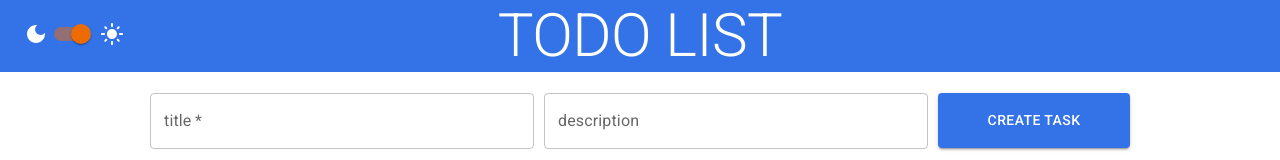
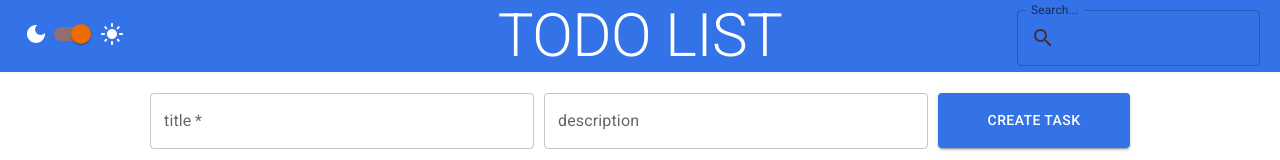
Before and after one commit to ShustovaElena/todo-list, a React (Create React App) app: page / in a window 1280 px wide. Shown: the top 160 px of the page. Built offline with nearby package versions, Linux system fonts and the light colour scheme.

Commit message:
feat: add search tasks by title

```diff
--- a/src/App.js
+++ b/src/App.js
@@ -6,7 +6,7 @@ export class App extends Component {
   constructor(props) {
     super(props);
     this.state = {
-      theme: themes.light,
+      theme: themes.light
     };
 
     this.toggleTheme = () => {
@@ -23,8 +23,8 @@ export class App extends Component {
     return (
       <>
         <ThemeContext.Provider value={this.state.theme}>
-          <Header changeTheme={this.toggleTheme}/>
-          <Tasks />
+            <Header changeTheme={this.toggleTheme}/>
+            <Tasks />
         </ThemeContext.Provider>
       </>
     );
--- a/src/components/Header/Header.js
+++ b/src/components/Header/Header.js
@@ -1,6 +1,6 @@
 import { Typography, Container } from "@mui/material";
 import { Component } from "react";
-import { Switcher } from '../Switcher';
+import { Switcher } from '../index';
 import { ThemeContext } from '../../context/ThemeContext';
 import PropTypes from 'prop-types';
 
@@ -10,12 +10,12 @@ export class Header extends Component {
     const { changeTheme } = this.props;
 
     return (
-   <Container maxWidth="100%" sx={{backgroundColor: theme.backgroundHeader}}>
+    <Container maxWidth="100%" sx={{ backgroundColor: theme.backgroundHeader }}>
+        <Switcher changeTheme={changeTheme}/>
         <Typography variant="h2" component="h2" align="center"
           sx={{color: theme.color, textTransform: 'uppercase'}}>
           Todo List
         </Typography>
-      <Switcher changeTheme={changeTheme}/>
       </Container>
     );
   }
--- /dev/null
+++ b/src/components/Search/Search.js
@@ -0,0 +1,46 @@
+import { Component } from "react";
+import { ThemeContext } from '../../context/ThemeContext';
+import { TextField, InputAdornment } from "@mui/material";
+import SearchIcon from '@mui/icons-material/Search';
+
+export class Search extends Component {
+  constructor(props) {
+    super(props);
+    this.state = {
+      userInput: ''
+    }
+  }
+
+  handleChangeSearch = (event) => {
+    const { showSearchTasks } = this.props;
+
+    this.setState({ userInput: event.target.value });
+
+    showSearchTasks(event.target.value);
+  }
+
+  render() {
+    let theme = this.context;
+    const { userInput } = this.state;
+
+    return (
+      <TextField
+        label="Search..."
+        InputProps={{
+          startAdornment: (
+            <InputAdornment position="start">
+              <SearchIcon sx={{ color: theme.colorSearch }} />
+            </InputAdornment>
+          ),
+        }}
+        variant="outlined"
+        color="warning"
+        sx={{ position: 'absolute', top: '10px', right: '20px'}}
+        onChange={this.handleChangeSearch}
+        value={userInput}
+      />
+    );
+  }
+}
+
+Search.contextType = ThemeContext;
--- /dev/null
+++ b/src/components/Search/index.js
@@ -0,0 +1 @@
+export * from './Search';
--- a/src/components/Tasks/Tasks.js
+++ b/src/components/Tasks/Tasks.js
@@ -1,5 +1,5 @@
 import { Component } from "react";
-import { Task, CreateTaskField, Tabs } from "../../components";
+import { Task, CreateTaskField, Tabs, Search } from "../../components";
 import { Container, Box } from '@mui/material';
 import { ThemeContext } from '../../context/ThemeContext';
 
@@ -70,12 +70,20 @@ export class Tasks extends Component {
     }
   }
 
+  showSearchTasks = (userInput) => {
+    const { tasks } = this.state;
+    console.log('showSearchTasks');
+
+    this.setState({filteredTasks: tasks.filter(task => task.title.toLowerCase().includes(userInput))});
+  }
+
   render() {
     const { filteredTasks } = this.state;
     let theme = this.context;
 
     return (
       <Box sx={{ backgroundColor: theme.background, backgroundSize: '100%', minHeight: '100vh'}}>
+        <Search showSearchTasks={this.showSearchTasks}/>
         <CreateTaskField addTask={this.addTask}/>
         <Tabs showFiltredTasks={this.showFiltredTasks} />
         <Container sx={{ display: 'flex', flexDirection: 'column', justifyContent: 'center', width: '50%' }}>
--- a/src/components/index.js
+++ b/src/components/index.js
@@ -3,3 +3,5 @@ export * from './Task';
 export * from './Tasks';
 export * from './CreateTaskField';
 export * from './Tabs';
+export * from './Switcher';
+export * from './Search';
--- a/src/context/ThemeContext.js
+++ b/src/context/ThemeContext.js
@@ -7,7 +7,8 @@ export const themes = {
     background: '#ffffff',
     backgroundTask: '#ffffff',
     colorTask: '#3472e7',
-    colorDeadline: '#7f877e'
+    colorDeadline: '#7f877e',
+    colorSearch: '#403042'
   },
   dark: {
     color: '#ffffff',
@@ -15,7 +16,8 @@ export const themes = {
     background: '#b4b6c2',
     backgroundTask: '#474a51',
     colorTask: '#ffffff',
-    colorDeadline: '#ffffff'
+    colorDeadline: '#ffffff',
+    colorSearch: '#ffffff'
   },
 };
 
```
Lines whose indentation alone changed are shown as unchanged.
